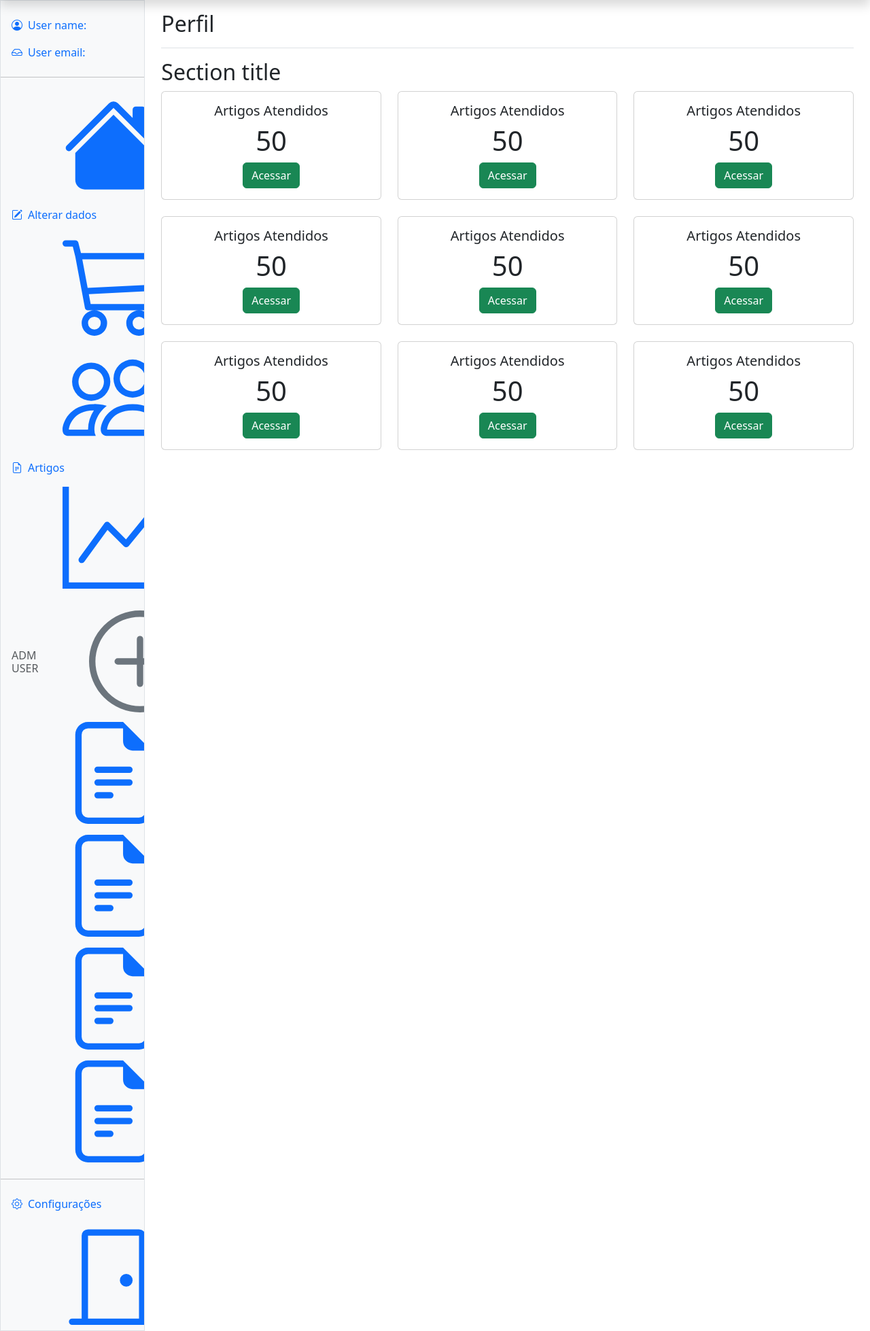
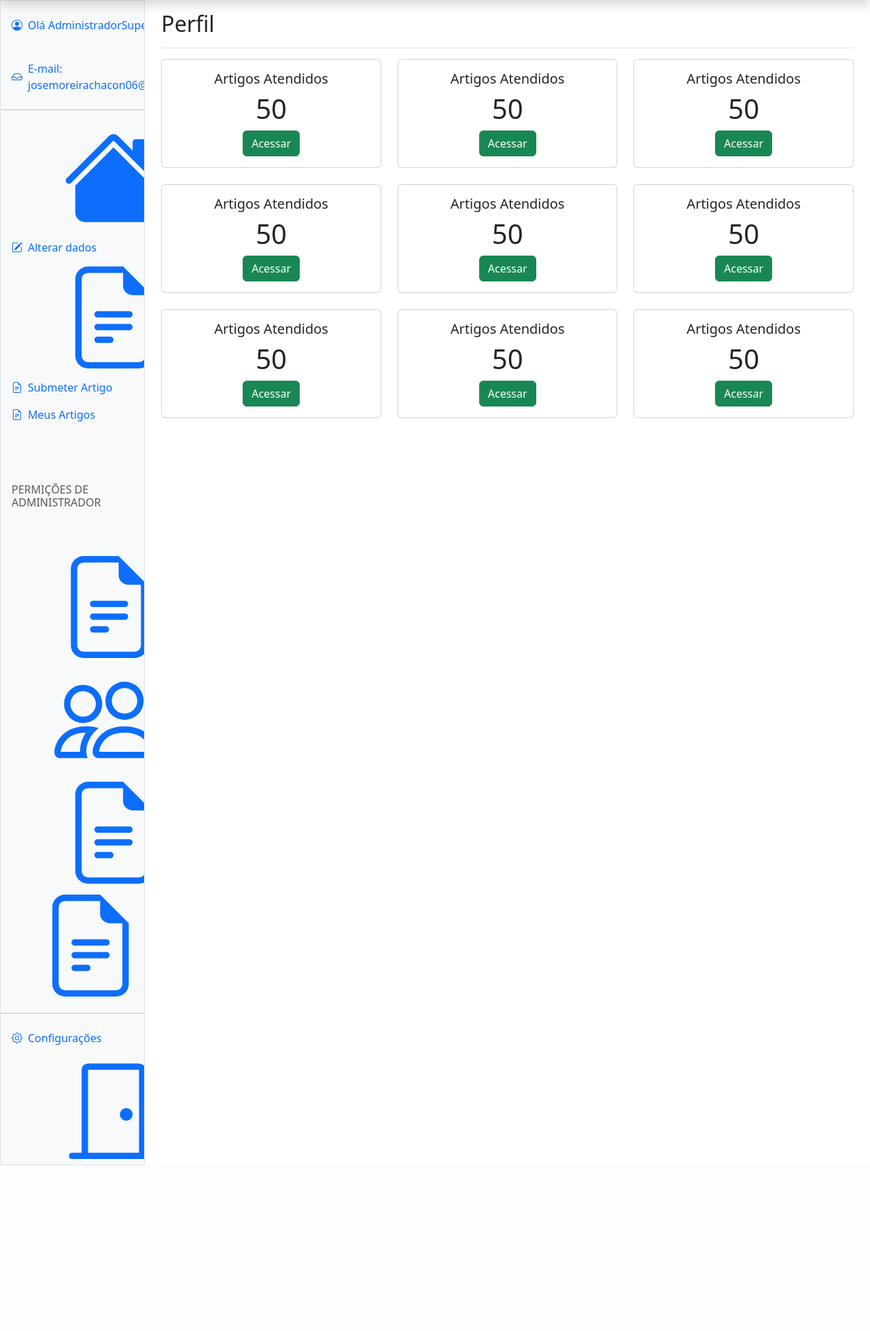
Before and after one commit to JoseChacon01/emac_sis, a Django app: page /perfil/ in a window 1280 px wide. Shown: the part 34-1992 px from the top of the page at 68% size. After the commit the page ends 1748 px from the top, so only its background shows below. Run offline with Django 4.2, Linux system fonts and the light colour scheme; a user stored in the database is signed in; parts of the project's set-up code (start-up, migrations or seed data) failed here and were passed over; some libraries are stand-ins or nearby versions.

Commit message:
Page Perfil: Links adicionados em perfil.html

```diff
--- a/templates/perfil.html
+++ b/templates/perfil.html
@@ -338,16 +338,32 @@
                 class="offcanvas-body d-md-flex flex-column p-0 pt-lg-3 overflow-y-auto"
               >
                 <ul class="nav flex-column mb-auto">
+
+                    {% comment %} AJUSTAR INPUT DE IMAGEM DE PERFIL... {% endcomment %}
+                    {% comment %} {% if tem_imagem_perfil %}
+                        <!-- Exibir a imagem de perfil caso exista -->
+                        <img src="{{ user.imagem.url }}" alt="Imagem de Perfil">
+                        <br>
+                        <!-- Link para excluir a imagem de perfil -->
+                        <a href="{% url 'excluir_imagem' %}">Excluir Imagem de Perfil</a>
+                        <br>
+                        <!-- Link para editar/mudar a imagem de perfil -->
+                        <a href="{% url 'editar_imagem' %}">Editar Imagem de Perfil</a>
+                        emac_sis/core/views.py    {% else %}
+                        <!-- Caso não tenha imagem de perfil, exibir o link "Adicionar Imagem de Perfil" -->
+                        <a href="{% url 'adicionar_imagem' %}">Adicionar Imagem de Perfil</a>
+                    {% endif %} {% endcomment %}
+
                   <li class="nav-item">
                     <a class="nav-link d-flex align-items-center gap-2" href="#">
                       <i class="bi bi-person-circle"></i>
-                      User name:
+                      Olá {{ user.username }}
                     </a>
                   </li>
                   <li class="nav-item">
                     <a class="nav-link d-flex align-items-center gap-2" href="#">
                       <i class="bi bi-inbox"></i>
-                     User email:
+                      E-mail: {{ user.email }}
                     </a>
                   </li>
                 </ul>
@@ -359,75 +375,20 @@
                     <a
                       class="nav-link d-flex align-items-center gap-2 active"
                       aria-current="page"
-                      href="#"
+                      href="{% url 'home' %}"
                     >
                       <svg class="bi"><use xlink:href="#house-fill" /></svg>
-                      Home
+                      Início
                     </a>
                   </li>
                   <li class="nav-item">
-                    <a class="nav-link d-flex align-items-center gap-2" href="#">
+                    <a class="nav-link d-flex align-items-center gap-2" href="{% url 'dados' user.id %}">
                       <i class="bi bi-pencil-square"></i>
                       Alterar dados
                     </a>
                   </li>
                   <li class="nav-item">
-                    <a class="nav-link d-flex align-items-center gap-2" href="#">
-                      <svg class="bi"><use xlink:href="#cart" /></svg>
-                      Products
-                    </a>
-                  </li>
-                  <li class="nav-item">
-                    <a class="nav-link d-flex align-items-center gap-2" href="#">
-                      <svg class="bi"><use xlink:href="#people" /></svg>
-                      Usuários
-                    </a>
-                  </li>
-                  <li class="nav-item">
-                    <a class="nav-link d-flex align-items-center gap-2" href="#">
-                      <i class="bi bi-file-earmark-text"></i>
-                      Artigos
-                    </a>
-                  </li>
-                  <li class="nav-item">
-                    <a class="nav-link d-flex align-items-center gap-2" href="#">
-                      <svg class="bi"><use xlink:href="#graph-up" /></svg>
-                      Reports
-                    </a>
-                  </li>
-                </ul>
-
-                <h6
-                  class="sidebar-heading d-flex justify-content-between align-items-center px-3 mt-4 mb-1 text-body-secondary text-uppercase"
-                >
-                  <span>Adm User</span>
-                  <a
-                    class="link-secondary"
-                    href="#"
-                    aria-label="Add a new report"
-                  >
-                    <svg class="bi"><use xlink:href="#plus-circle" /></svg>
-                  </a>
-                </h6>
-                <ul class="nav flex-column mb-auto">
-                  <li class="nav-item">
-                    <a class="nav-link d-flex align-items-center gap-2" href="#">
-                      <svg class="bi">
-                        <use xlink:href="#file-earmark-text" />
-                      </svg>
-                      Categorias
-                    </a>
-                  </li>
-                  <li class="nav-item">
-                    <a class="nav-link d-flex align-items-center gap-2" href="#">
-                      <svg class="bi">
-                        <use xlink:href="#file-earmark-text" />
-                      </svg>
-                      Usuários
-                    </a>
-                  </li>
-                  <li class="nav-item">
-                    <a class="nav-link d-flex align-items-center gap-2" href="#">
+                    <a class="nav-link d-flex align-items-center gap-2" href="{% url 'listar_endereco' %}">
                       <svg class="bi">
                         <use xlink:href="#file-earmark-text" />
                       </svg>
@@ -435,14 +396,64 @@
                     </a>
                   </li>
                   <li class="nav-item">
-                    <a class="nav-link d-flex align-items-center gap-2" href="#">
+                    <a class="nav-link d-flex align-items-center gap-2" href="{% url 'submeter_artigo' %}">
+                      <i class="bi bi-file-earmark-text"></i>
+                      Submeter Artigo
+                    </a>
+                  </li>
+                  <li class="nav-item">
+                    <a class="nav-link d-flex align-items-center gap-2" href="{% url 'meus_artigos' %}">
+                      <i class="bi bi-file-earmark-text"></i>
+                      Meus Artigos
+                    </a>
+                  </li>
+                </ul>
+
+                <!-- Permições Adm - Início-->
+                {% if perms.core.Administrador %}
+                <h6 class="sidebar-heading d-flex justify-content-between align-items-center px-3 mt-4 mb-1 text-body-secondary text-uppercase">
+                  <span>Permições de Administrador</span>
+                  <a class="link-secondary" href="#" aria-label="Add a new report">
+                    <svg class="bi"><use xlink:href="#plus-circle" /></svg>
+                  </a>
+                </h6>
+
+                <ul class="nav flex-column mb-auto">
+                  <li class="nav-item">
+                    <a class="nav-link d-flex align-items-center gap-2" href="{% url 'listar_categoria' %}">
                       <svg class="bi">
                         <use xlink:href="#file-earmark-text" />
                       </svg>
-                      Notícias
+                      Listar Categorias
+                    </a>
+                  </li>
+                  <li class="nav-item">
+                    <a class="nav-link d-flex align-items-center gap-2" href="{% url 'pagina_usuarios' 'todos' %}">
+                      <svg class="bi">
+                        <svg class="bi"><use xlink:href="#people" /></svg>
+                      </svg>
+                      Consultar Usuários
+                    </a>
+                  </li>
+                  <li class="nav-item">
+                    <a class="nav-link d-flex align-items-center gap-2" href="{% url 'listar_artigos' %}">
+                      <svg class="bi">
+                        <use xlink:href="#file-earmark-text" />
+                      </svg>
+                      Listar Artigos
+                    </a>
+                  </li>
+                  <li class="nav-item">
+                    <a class="nav-link d-flex align-items-center gap-2" href="{% url 'user_list' %}">
+                      <svg class="bi">
+                        <use xlink:href="#file-earmark-text" />
+                      </svg>
+                      Cadastrar novo Administrador
                     </a>
                   </li>
                 </ul>
+                {% endif %}
+                <!-- Permições Adm - Final-->
 
                 <hr class="my-3" />
 
@@ -454,7 +465,7 @@
                     </a>
                   </li>
                   <li class="nav-item">
-                    <a class="nav-link d-flex align-items-center gap-2" href="#">
+                    <a class="nav-link d-flex align-items-center gap-2" href="{% url 'logout' %}">
                       <svg class="bi"><use xlink:href="#door-closed" /></svg>
                       Sair
                     </a>
@@ -479,7 +490,7 @@
               height="380"
             ></canvas> -->
 
-            <h2>Section title</h2>
+            {% comment %} <h2>Section title</h2> {% endcomment %}
             <div class="row row-cols-1 row-cols-md-3 g-4">
 
               <div class="col">
```
Also changed, not shown: db.sqlite3.
